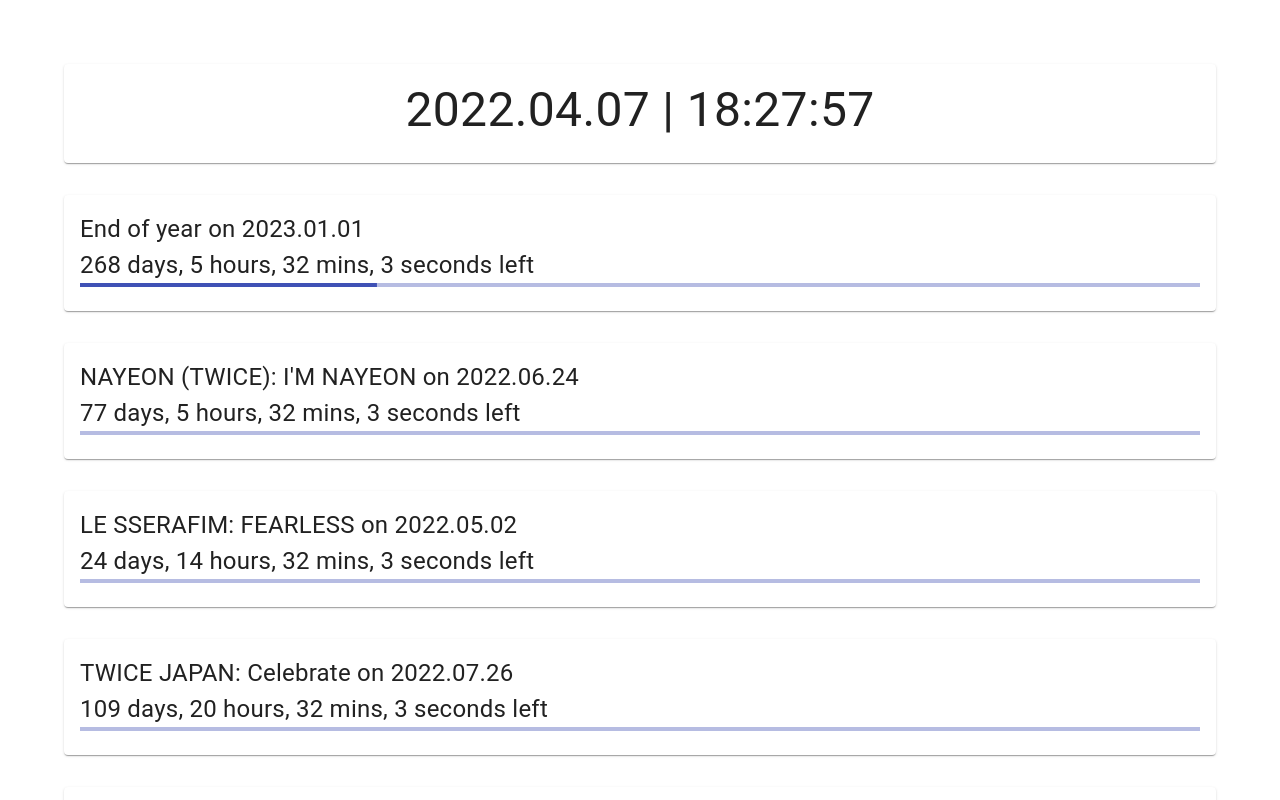
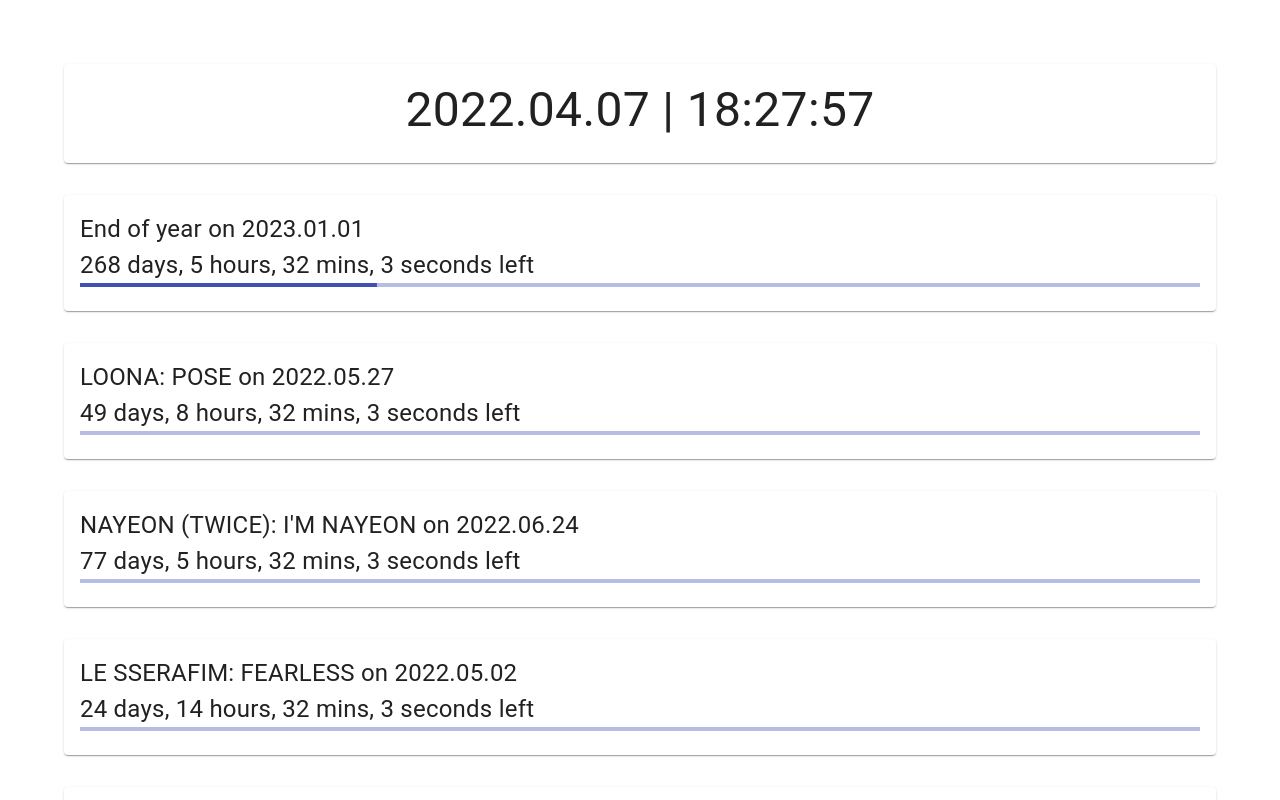
Before and after one commit to adcbotwastaken/countdown, a React (Create React App) app: page / in a window 1280 px wide. Shown: the top 800 px of the page. Built offline with nearby package versions, Linux system fonts and the light colour scheme.

Commit message:
added new date

```diff
--- a/src/data/countdownDates.js
+++ b/src/data/countdownDates.js
@@ -1,13 +1,21 @@
 const countdownDates = [
+    // UTC+9 is KST/JST
+    // UTC-5 is EST
 
-
-
-
-    {
+       {
         "name": "End of year",
         "startDate": "2022-01-01T00:00:00",
         "endDate": "2023-01-01T00:00:00",
     },
+
+     {
+        "name": "LOONA: POSE",
+        "startDate": "2022-05-26T23:20:00+09:00",
+        "endDate": "2022-05-27T12:00:00+09:00"
+    },
+
+
+
 
     {
         "name": "NAYEON (TWICE): I'M NAYEON",
```
